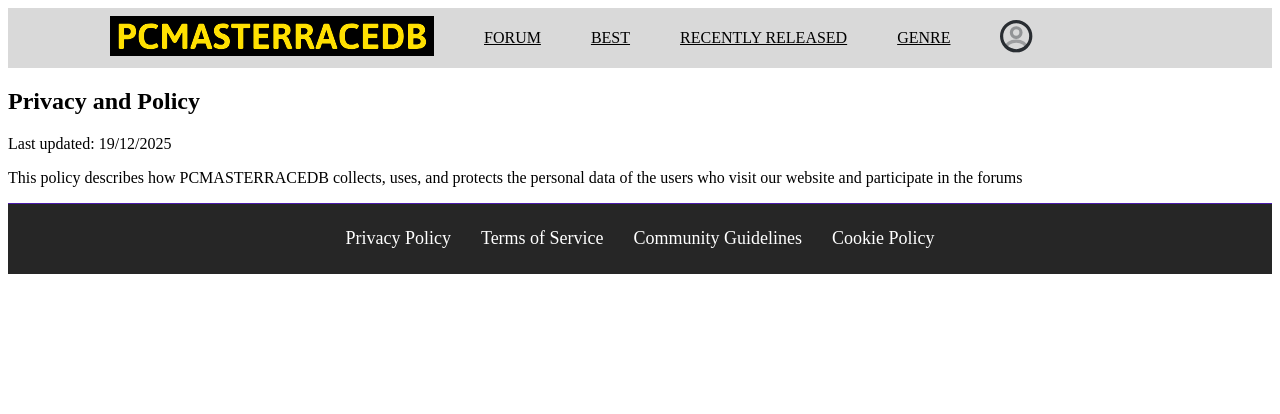
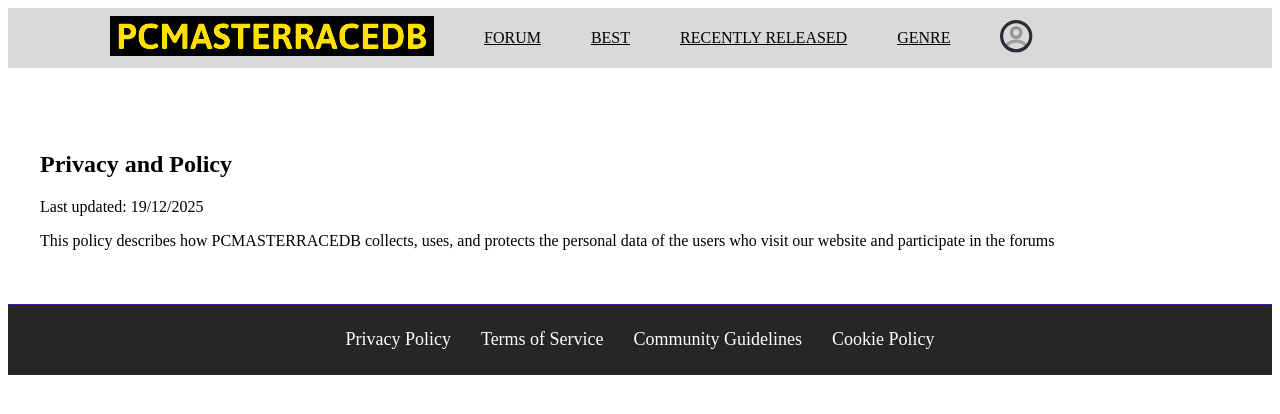
Before and after one commit to JacopoFoschi2/ElaboratoISW, a Vue app in the folder frontend/: page /privacy-policy in a window 1280 px wide. Shown: the top 414 px of the page. Built offline with nearby package versions, Linux system fonts and the light colour scheme.

Commit message:
fix: style for the privacy policy

```diff
--- a/frontend/package.json
+++ b/frontend/package.json
@@ -18,6 +18,7 @@
   "devDependencies": {
     "@vitejs/plugin-vue": "^6.0.1",
     "sass": "^1.97.1",
+    "sass-embedded": "^1.97.1",
     "typescript": "^5.6.3",
     "vite": "^7.2.2",
     "vue-tsc": "^2.1.8"
--- a/frontend/src/pages/Home.vue
+++ b/frontend/src/pages/Home.vue
@@ -1,8 +1,5 @@
 <template>
     <div class="homepage">
-
-        <h1>THE HOME PAGE</h1>
-
         <main class="content-wrapper">
             <div class="search-container">
                 <input type="text" placeholder="search your games..." class="search-input" />
--- a/frontend/src/pages/Privacy-Policy.vue
+++ b/frontend/src/pages/Privacy-Policy.vue
@@ -1,4 +1,5 @@
 <template>
+    <main class="content-wrapper">
     <h2>Privacy and Policy</h2>
     <p>
         Last updated: 19/12/2025
@@ -8,6 +9,18 @@
         the personal data of the users who visit our website
         and participate in the forums
     </p>
+    </main>
 </template>
-<style scoped>
+<style scoped lang="scss">
+    @use "../styles/style-variables.scss" as style-variables;
+
+    .content-wrapper {
+    margin: 0 auto;
+    max-width: 1200px;
+    padding: 0 20px;
+    padding-bottom: 3%;
+    padding-top: 5%;
+    align-items: center;
+}
+
 </style>
--- a/frontend/src/styles/style.scss
+++ b/frontend/src/styles/style.scss
@@ -1,10 +1,15 @@
 @use "./style-variables.scss";
 
 body, html {
-    height: 100%;
     background-color: style-variables.$default-background-color;
 }
 
+main {
+    margin: 0;
+    min-height: 100vh;
+    display: flex;
+    flex-direction: column;
+}
 body,
 header,
 h1,
```
Also changed, not shown: 1 other file (tests, documents, lock files or other folders).
